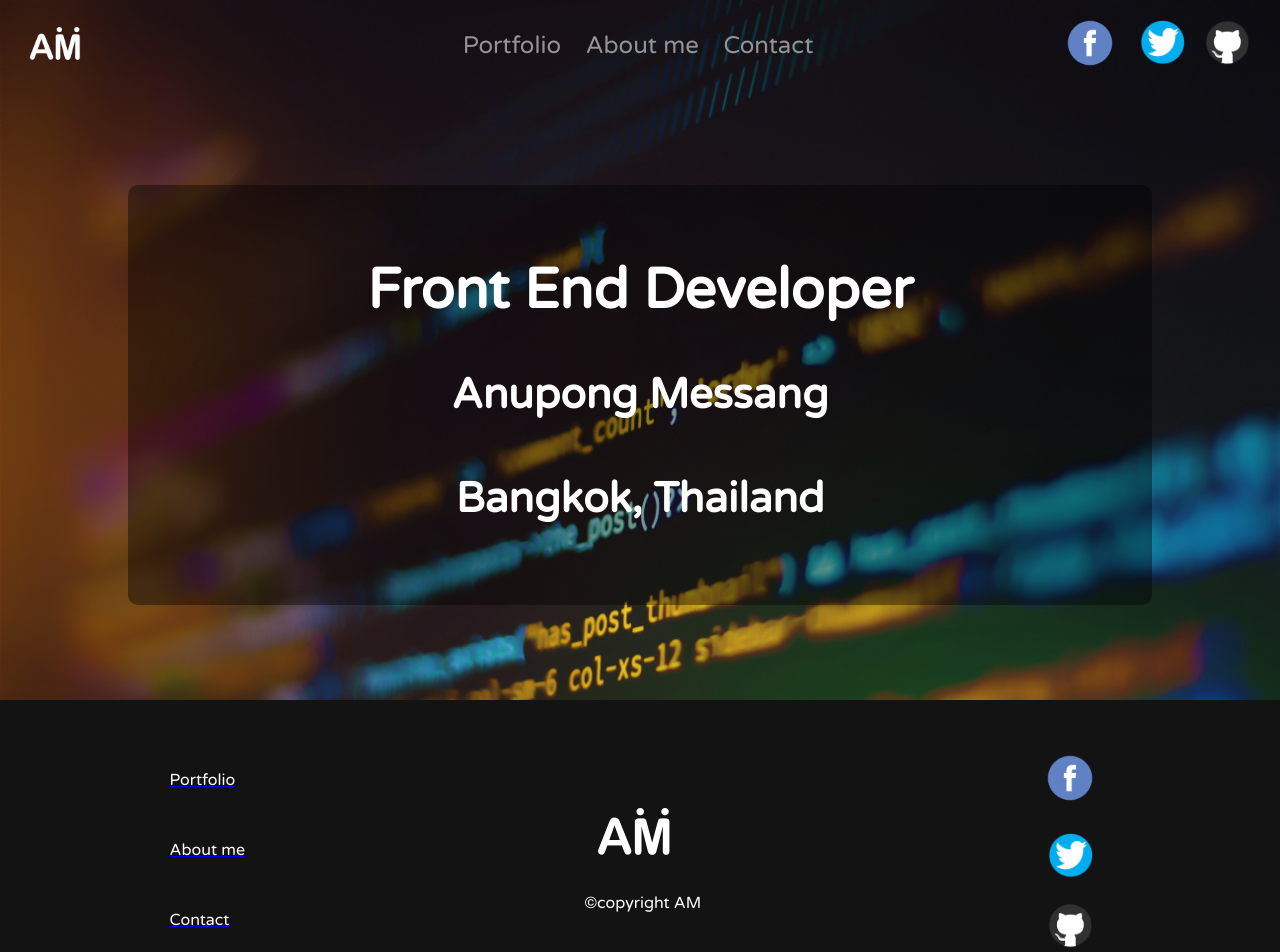
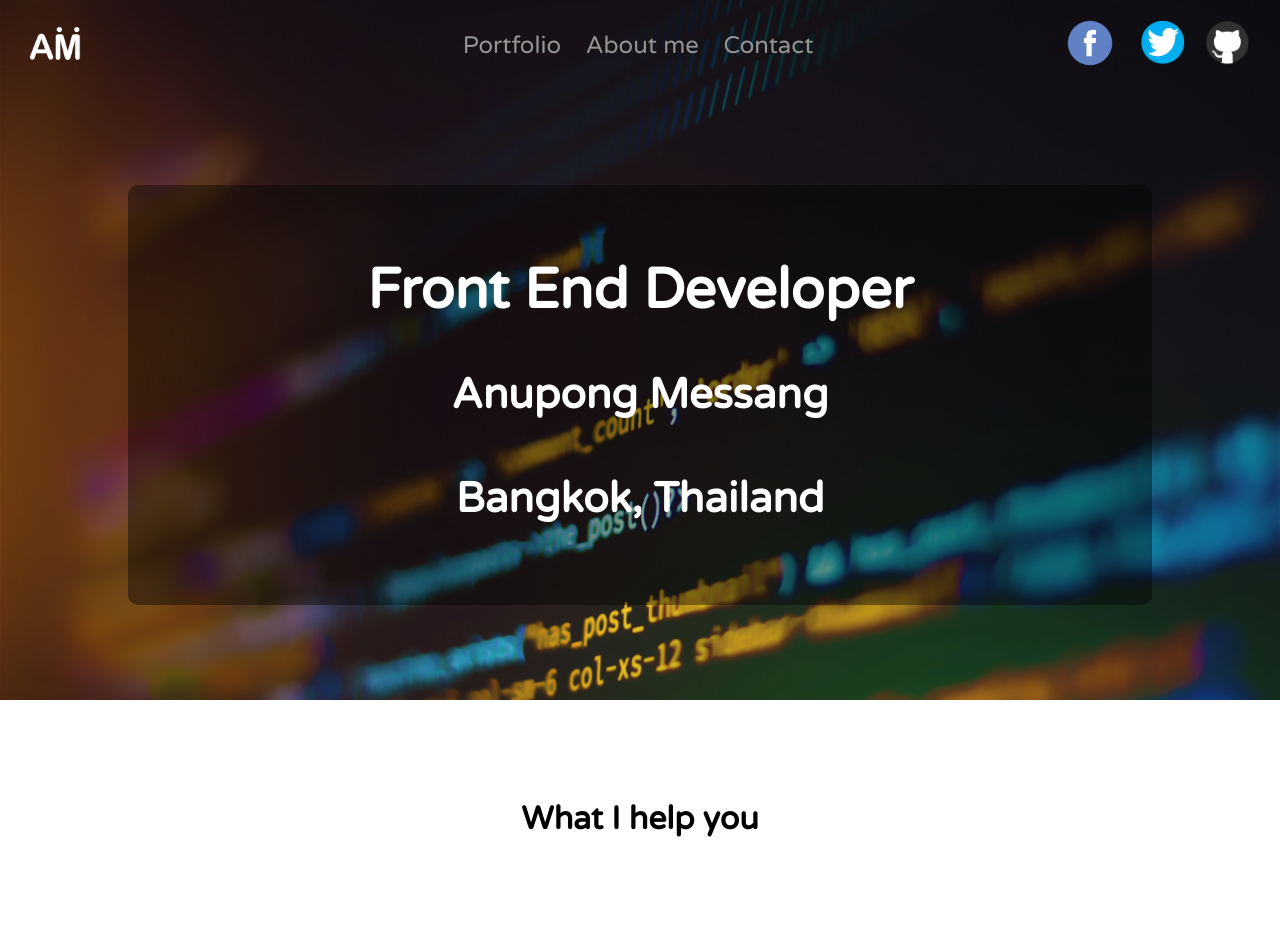
Before and after one commit to anupongiv4/portfolio-am, a React (Create React App) app: page / in a window 1280 px wide. Shown: the top 952 px of the page. Built offline with nearby package versions, Linux system fonts and the light colour scheme.

Commit message:
update link

```diff
--- a/src/components/app/App.js
+++ b/src/components/app/App.js
@@ -13,7 +13,7 @@ function App() {
       <div className="App">
         <Banner />
           <Switch>
-            <Route path="/portfolio-am" exact component={Index_main} />
+            <Route path="/" exact component={Index_main} />
             <Route path="/about" component={About} />
             <Route path="/contact" component={Contact} />
           </Switch>
--- a/src/components/portfolio/Banner/Banner.js
+++ b/src/components/portfolio/Banner/Banner.js
@@ -35,7 +35,7 @@ function NavigationBar() {
             <div className="NavBar" >
                 <div id="mySidenav" className="sidenav">
                     <a className="closebtn" onClick={closeNav} >&times;</a>
-                    <Link to="/portfolio-am" >
+                    <Link to="/" >
                         <li>Portfolio</li>
                     </Link>
                     <Link to="/about" >
@@ -59,7 +59,7 @@ function NavigationBar() {
 
             {/* desktop navigation */}
             <div className="NavBar-desktop" >
-                <Link to="/portfolio-am" >
+                <Link to="/" >
                     <li>Portfolio</li>
                 </Link>
                 <Link to="/about" >
--- a/src/components/portfolio/Footer/Footer.js
+++ b/src/components/portfolio/Footer/Footer.js
@@ -10,7 +10,7 @@ function FooterNav() {
     return (
         <div className="footer-nav">
             <ul>
-                <Link to="portfolio-am" >
+                <Link to="/" >
                     <li>Portfolio</li>
                 </Link>
                 <Link to="about" >
```
